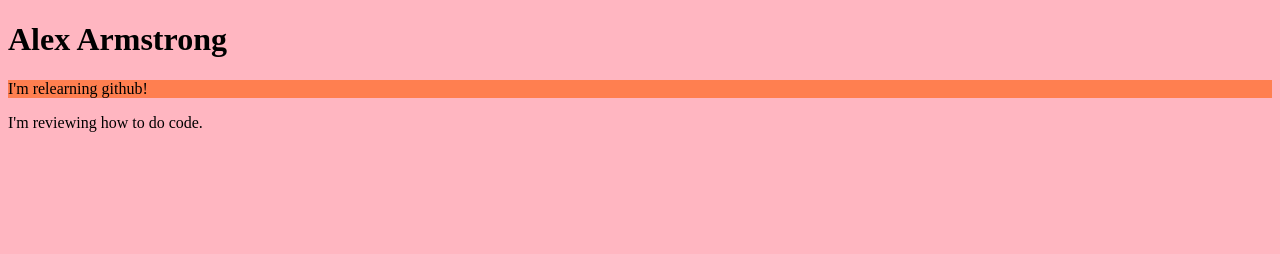
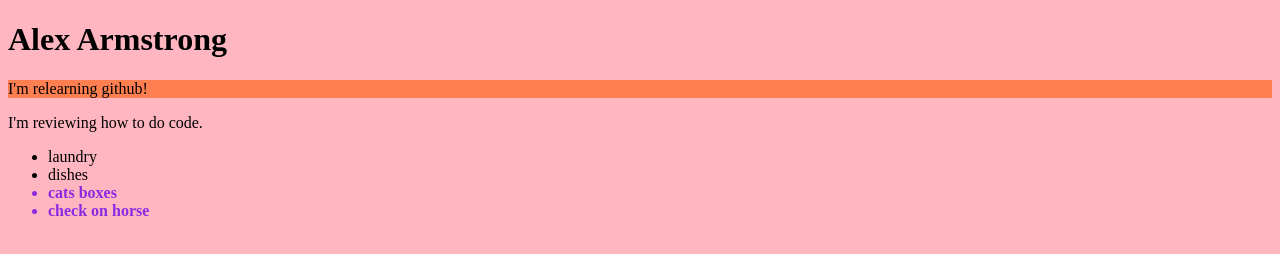
Before and after one commit to DMAlexandra08/intermediate_web_first_repo, a plain HTML site: page .html in a window 1280 px wide. Drawn offline with Linux system fonts and the light colour scheme.

Commit message:
+ list
Created ul list & gave it a colour & font-weight

```diff
--- a/styles.css
+++ b/styles.css
@@ -3,6 +3,11 @@ body {
     color: black;
 }
 
-p#first {
+#first {
     background-color: coral;
 }
+
+.animals {
+    color: blueviolet;
+    font-weight: bold;
+}
```
Also changed, not shown: .html.
